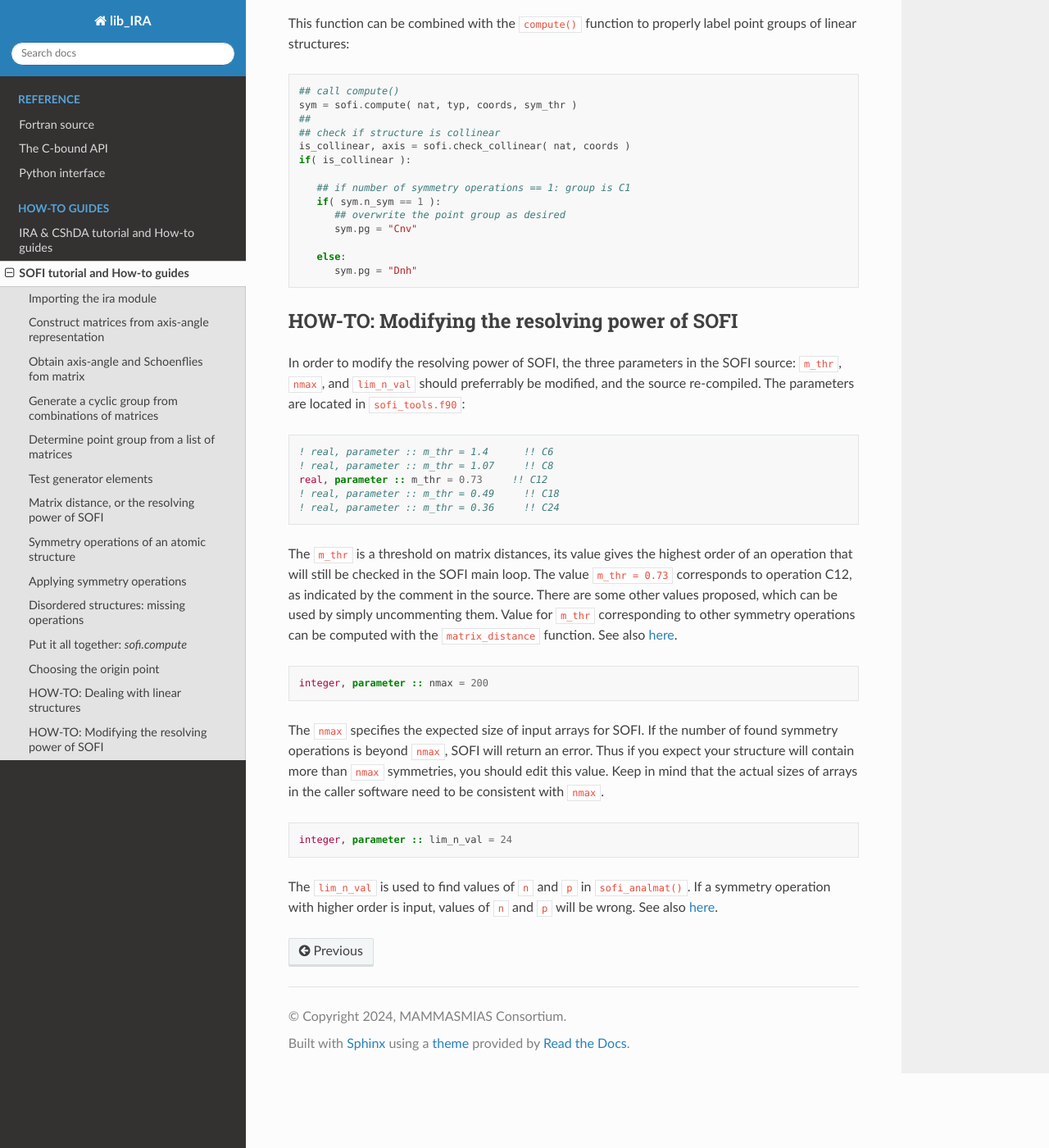
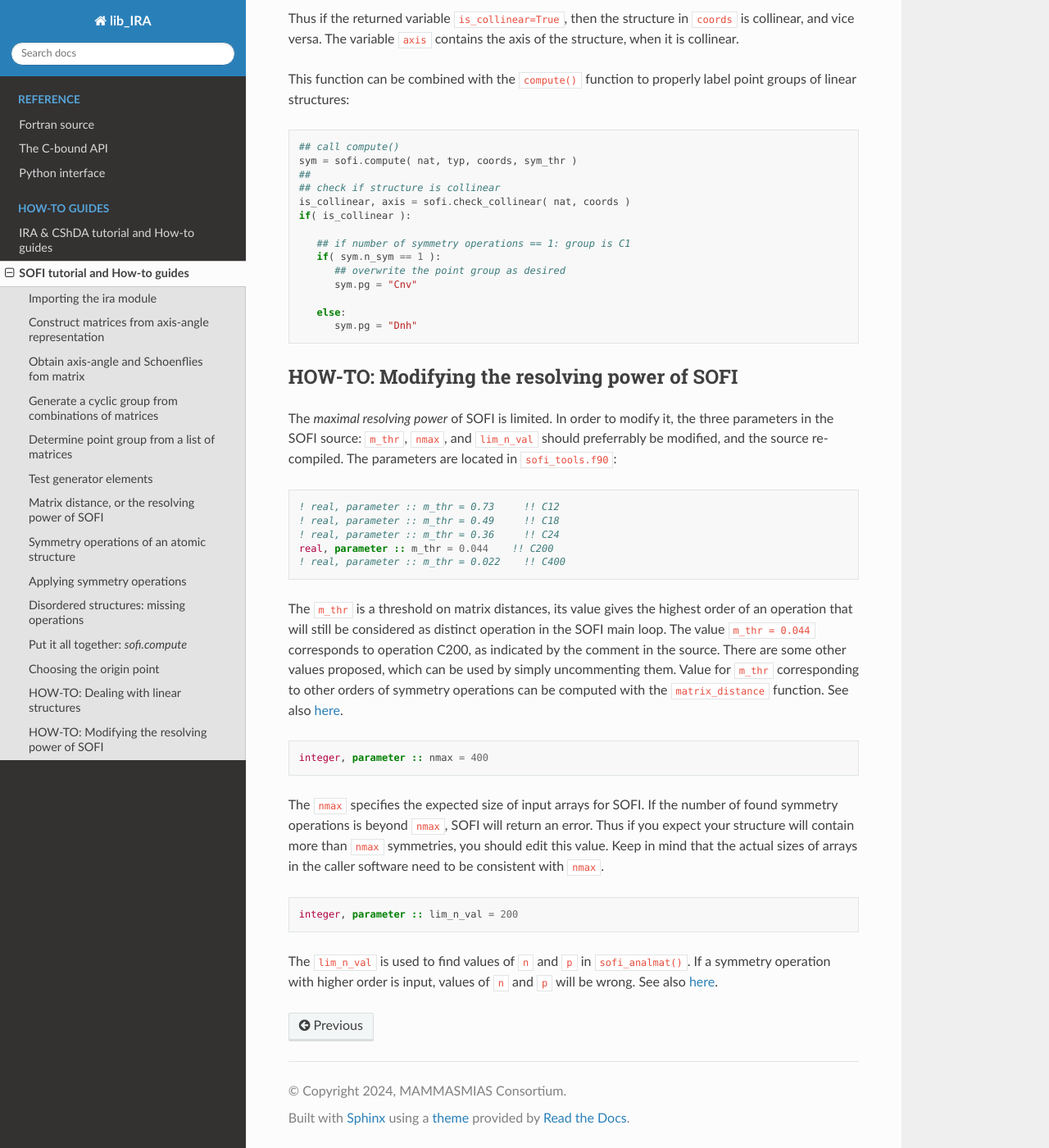
Before and after one commit to mammasmias/IterativeRotationsAssignments, a Sphinx documentation site: the page built from docs/howto/sofi_howto.rst, in a window 1280 px wide and 1400 px high, scrolled down 13432 px. Shown: the whole window at 82% size. Built offline with Sphinx 7.4.7 and the Read the Docs theme 2.0.0, drawn with Linux system fonts in a browser that asks for light colours; some of the changed text lies outside the part shown.

Commit message:
adding some docs

```diff
--- a/docs/howto/sofi_howto.rst
+++ b/docs/howto/sofi_howto.rst
@@ -123,9 +123,9 @@ will flip its axis and angle :
    ('C', 8, 3, array([ 2.87347886e-01, -9.57826285e-01, -1.60749682e-16]), -0.375 )
 
 .. warning::
-   The computation of ``n`` and ``p`` is limited to a certain order, which is by default 24 at maximum.
+   The computation of ``n`` and ``p`` in SOFI is limited to a certain order, which is by default 200 at maximum.
    If the order of a matrix is larger than that, ``analmat`` will return ``n`` and ``p`` which are wrong, but
-   as close as possible to truth, within the `resolution` of 1/24. The ``angle`` will have
+   as close as possible to truth, within the `resolution` of 1/200. The ``angle`` will have
    the correct value in any case. Example:
 
       >>> ## generate a high-order (small angle) rotation C39^2
@@ -261,7 +261,7 @@ Matrix distance, or the resolving power of SOFI
 ===============================================
 
 In SOFI, two matrices are considered equal when the function ``matrix_distance()`` returns a
-value below the threshold ``m_thr``, the default value for which is ``m_thr=0.73``. Example:
+value below the threshold ``m_thr``, the default value for which is ``m_thr=0.044``. Example:
 
    >>> ## create two matrices: S4 and C2 on the same axis
    >>> m1 = sofi.construct_operation( "S", np.array([ 1., 0., 0.]), 1/4 )
@@ -273,26 +273,29 @@ value below the threshold ``m_thr``, the default value for which is ``m_thr=0.73
    >>> ##
    >>> ## create matrices which are similar:
    >>> m1 = sofi.construct_operation( "C", np.array([1., 0., 0.]), 0.5 )
-   >>> m2 = sofi.construct_operation( "C", np.array([1., 0., 0.]), 0.51 )
+   >>> m2 = sofi.construct_operation( "C", np.array([1., 0., 0.]), 0.503 )
    >>> sofi.matrix_distance( m1, m2 )
-   0.08884304298544585
+   0.026656902985230164
 
 The value of ``matrix_distance`` can be seen as the order of the matrix needed to transform ``m1`` into ``m2``.
-The threshold ``m_thr`` is set to a value such that the rotation C12^1 can be resolved:
+The threshold ``m_thr`` is set to a value such that the rotation C200^1 can be resolved, i.e. the distance
+between identity and C200 matrices is just above ``m_thr=0.044``, and they are thus seen as distinct matrices
+by SOFI:
 
    >>> ## identity
    >>> m1 = sofi.construct_operation( "E", np.array([1., 0., 0.]), 0. )
-   >>> ## C12^1
-   >>> m2 = sofi.construct_operation( "C", np.array([1., 0., 0.]), 1/12 )
+   >>> ## C200^1
+   >>> m2 = sofi.construct_operation( "C", np.array([1., 0., 0.]), 1/200 )
    >>> sofi.matrix_distance( m1, m2 )
-   0.7320508075688772
+   0.044427002341749004
 
 
 
 .. note::
-   The value of ``m_thr`` effectively determines the `resolving power` of SOFI. For groups containing
-   operations with order higher than C12, the value should be adjusted, and the ``src`` recompiled.
-   In that case, take care of array sizes, as they might exceed ``nmax``, and to adjust ``lim_n_val``. Refer :ref:`here <modif_m_thr>` for more info.
+   The value of ``m_thr`` effectively determines the `maximal resolving power` of SOFI. For groups containing
+   operations with order higher than C200, the value should be adjusted, and the ``src`` recompiled.
+   In that case, take care of array sizes, as they might exceed ``nmax``, and to adjust ``lim_n_val``.
+   Refer :ref:`here <modif_m_thr>` for more info.
 
 
 
@@ -670,28 +675,37 @@ This function can be combined with the ``compute()`` function to properly label
 HOW-TO: Modifying the resolving power of SOFI
 =============================================
 
-In order to modify the resolving power of SOFI, the three parameters in the SOFI source: ``m_thr``, ``nmax``, and ``lim_n_val`` should preferrably be modified, and the source re-compiled. The parameters are located in ``sofi_tools.f90``:
+The `maximal resolving power` of SOFI is limited.
+In order to modify it, the three parameters in the SOFI source: ``m_thr``, ``nmax``, and ``lim_n_val`` should preferrably be modified, and the source re-compiled. The parameters are located in ``sofi_tools.f90``:
 
 .. code-block:: fortran
 
-  ! real, parameter :: m_thr = 1.4      !! C6
-  ! real, parameter :: m_thr = 1.07     !! C8
-  real, parameter :: m_thr = 0.73     !! C12
+  ! real, parameter :: m_thr = 0.73     !! C12
   ! real, parameter :: m_thr = 0.49     !! C18
   ! real, parameter :: m_thr = 0.36     !! C24
+  real, parameter :: m_thr = 0.044    !! C200
+  ! real, parameter :: m_thr = 0.022    !! C400
 
 
-The ``m_thr`` is a threshold on matrix distances, its value gives the highest order of an operation that will still be checked in the SOFI main loop. The value ``m_thr = 0.73`` corresponds to operation C12, as indicated by the comment in the source. There are some other values proposed, which can be used by simply uncommenting them. Value for ``m_thr`` corresponding to other symmetry operations can be computed with the ``matrix_distance`` function. See also :ref:`here <mat_dist>`.
+The ``m_thr`` is a threshold on matrix distances, its value gives the highest order of an operation that will
+still be considered as distinct operation in the SOFI main loop. The value ``m_thr = 0.044`` corresponds
+to operation C200, as indicated by the comment in the source.
+There are some other values proposed, which can be used by simply
+uncommenting them. Value for ``m_thr`` corresponding to other orders of symmetry operations can be computed with
+the ``matrix_distance`` function. See also :ref:`here <mat_dist>`.
 
 .. code-block:: fortran
 
-  integer, parameter :: nmax = 200
+  integer, parameter :: nmax = 400
 
-The ``nmax`` specifies the expected size of input arrays for SOFI. If the number of found symmetry operations is beyond ``nmax``, SOFI will return an error. Thus if you expect your structure will contain more than ``nmax`` symmetries, you should edit this value.
+The ``nmax`` specifies the expected size of input arrays for SOFI. If the number of found symmetry operations
+is beyond ``nmax``, SOFI will return an error. Thus if you expect your structure will contain more
+than ``nmax`` symmetries, you should edit this value.
 Keep in mind that the actual sizes of arrays in the caller software need to be consistent with ``nmax``.
 
 .. code-block:: fortran
 
-  integer, parameter :: lim_n_val = 24
+  integer, parameter :: lim_n_val = 200
 
-The ``lim_n_val`` is used to find values of ``n`` and ``p`` in ``sofi_analmat()``. If a symmetry operation with higher order is input, values of ``n`` and ``p`` will be wrong. See also :ref:`here <analmat>`.
+The ``lim_n_val`` is used to find values of ``n`` and ``p`` in ``sofi_analmat()``. If a symmetry operation
+with higher order is input, values of ``n`` and ``p`` will be wrong. See also :ref:`here <analmat>`.
--- a/docs/index.rst
+++ b/docs/index.rst
@@ -84,7 +84,11 @@ IRA solves the so-called `shape matching` problem, also sometimes called `struct
 where :math:`A` and :math:`B` are two atomic structures, :math:`\mathbf{R}` is a rotation/reflection matrix,
 :math:`\mathbf{t}` is a translation vector, and :math:`P_B` is a permutation matrix of atomic indices in :math:`B`.
 
-The problem can be rewritten as optimization problem:
+The problem of finding an optimal rotation :math:`\mathbf{R}` when :math:`A` and :math:`B` do not include permutations is known as
+the `orthogonal Procrustes problem`, and can be easily solved by Singular Value Decomposition method (SVD),
+see `the wikipedia article <https://en.wikipedia.org/wiki/Orthogonal_Procrustes_problem>`_.
+
+The shape-matching problem of Eq. :ref:`(2) <eq-pb3>` is however more complicated, and can be rewritten as optimization problem:
 
 .. _eq-argmin:
 .. math::
```
Also changed, not shown: other parts of docs/howto/sofi_howto.rst (+17 -15 lines).
